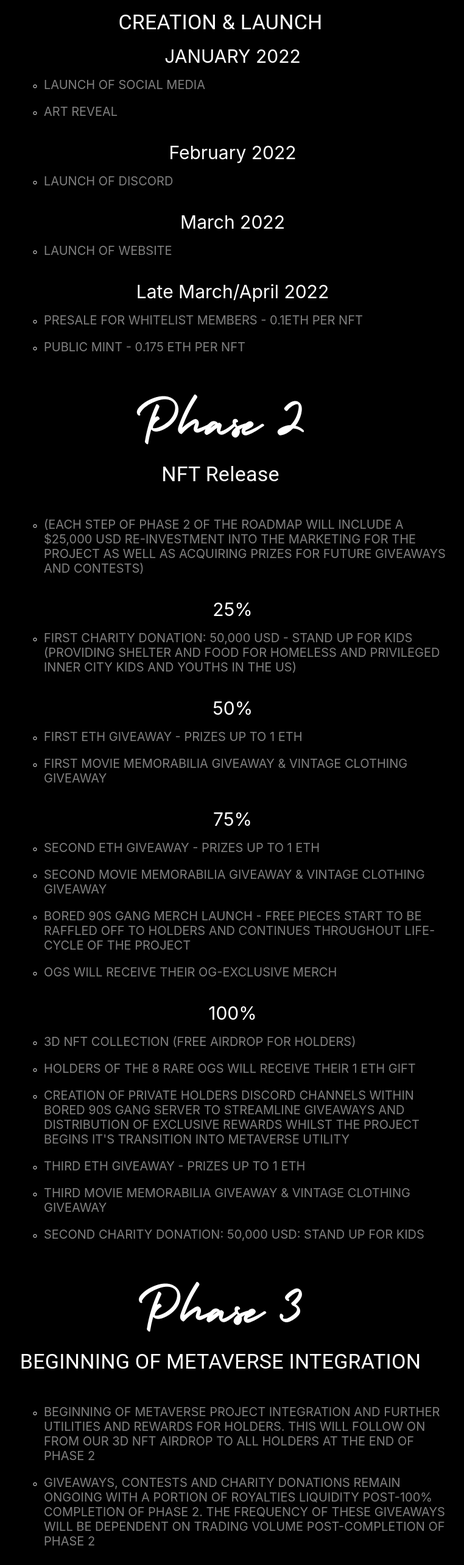
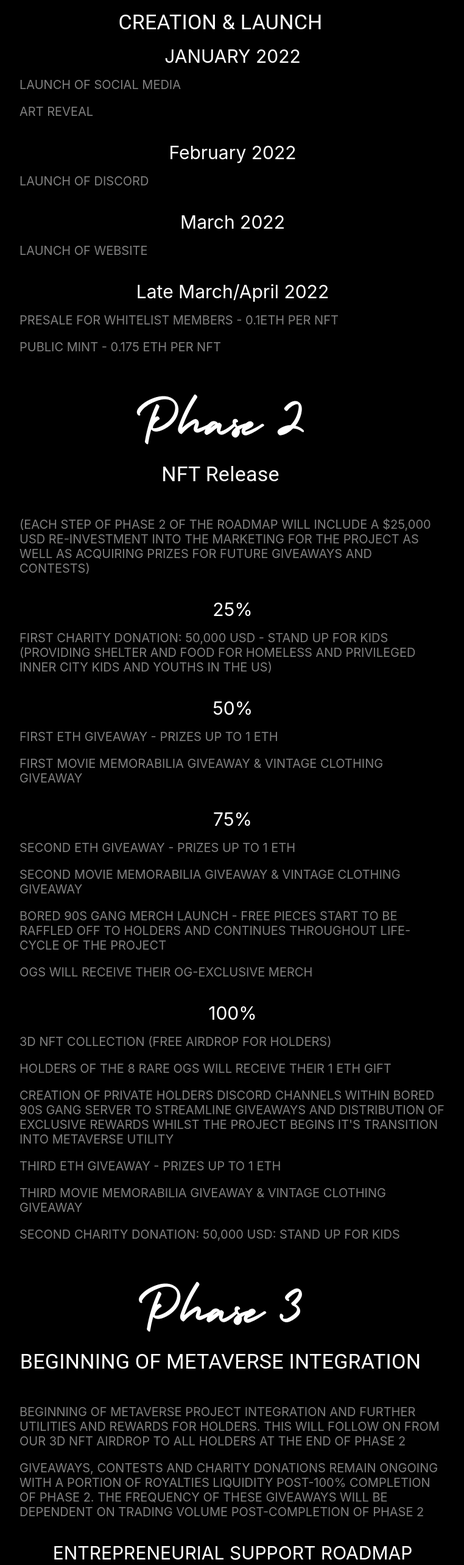
Before and after one commit to sks710931/bored90sgang, a React (Create React App) app: page / in a window 1280 px wide. Shown: the part 2680-5246 px from the top of the page at 61% size, without its empty margins (278-1040 px from the left). Built offline with nearby package versions, Linux system fonts and the light colour scheme.

Commit message:
removed roadmap dots

```diff
--- a/src/components/Goals.tsx
+++ b/src/components/Goals.tsx
@@ -17,45 +17,28 @@ export const Goals = () => {
           <ul className={classes.goallist}>
             <li className={classes.goalitem}>
               <span className={classes.perc}>JANUARY 2022</span>
-              <ul>
-                <li>
+
               <p className={classes.goalItems}>Launch of Social Media</p>
-                </li>
-                <li>
+
               <p className={classes.goalItems}> Art Reveal</p>
-                </li>
-              </ul>
             </li>
             <li className={classes.goalitem}>
               <span className={classes.perc}>February 2022</span>
-              <ul>
-                <li>
+
               <p className={classes.goalItems}> Launch of Discord</p>
-                </li>
-              </ul>
             </li>
             <li className={classes.goalitem}>
               <span className={classes.perc}>March 2022</span>
-              <ul>
-                <li>
               <p className={classes.goalItems}> Launch of Website</p>
-                </li>
-              </ul>
             </li>
             <li className={classes.goalitem}>
               <span className={classes.perc}>Late March/April 2022</span>
-              <ul>
-                <li>
               <p className={classes.goalItems}>
                 Presale for Whitelist Members - 0.1ETH per nft
               </p>
-                </li>
-                <li>
               <p className={classes.goalItems}>
                 Public Mint - 0.175 ETH per nft
               </p>
-                </li>
-              </ul>
             </li>
           </ul>
           <div className={classes.heading}>
@@ -64,95 +47,80 @@ export const Goals = () => {
           </div>
           <ul className={classes.goallist}>
             <li className={classes.goalitem}>
-              <ul>
-                <li>
+
                   <p className={classes.goalItems}>
                     {" "}
                     (Each Step of Phase 2 of the Roadmap will Include a $25,000
                     USD re-investment into the marketing for the project as well
                     as acquiring prizes for future giveaways and contests)
                   </p>
-                </li>
-              </ul>
+
             </li>
             <li className={classes.goalitem}>
               <span className={classes.perc}>25%</span>
-              <ul>
-                <li>
+
                   <p className={classes.goalItems}>
                     {" "}
                     First Charity Donation: 50,000 USD - Stand Up for Kids
                     (providing shelter and food for homeless and privileged
                     inner city kids and youths in the US)
                   </p>
-                </li>
-              </ul>
+
             </li>
             <li className={classes.goalitem}>
               <span className={classes.perc}>50%</span>
-              <ul>
-                <li>
+
                   <p className={classes.goalItems}>
                     {" "}
                     First ETH Giveaway - Prizes up to 1 ETH
                   </p>
-                </li>
-                <li>
+
                   <p className={classes.goalItems}>
                     {" "}
                     First Movie Memorabilia Giveaway & Vintage Clothing Giveaway
                   </p>
-                </li>
-              </ul>
+
             </li>
             <li className={classes.goalitem}>
               <span className={classes.perc}>75%</span>
-              <ul>
-                <li>
+
                   <p className={classes.goalItems}>
                     {" "}
                     Second ETH Giveaway - Prizes up to 1 ETH
                   </p>
-                </li>
-                <li>
+
                   <p className={classes.goalItems}>
                     {" "}
                     Second Movie Memorabilia Giveaway & Vintage Clothing
                     Giveaway
                   </p>
-                </li>
-                <li>
+
                   <p className={classes.goalItems}>
                     {" "}
                     Bored 90s Gang Merch Launch - Free Pieces Start to be
                     Raffled off to Holders and continues throughout life-cycle
                     of the project
                   </p>
-                </li>
-                <li>
+
                   <p className={classes.goalItems}>
                     {" "}
                     OGs will receive their OG-exclusive merch
                   </p>
-                </li>
-              </ul>
+
             </li>
             <li className={classes.goalitem}>
               <span className={classes.perc}>100%</span>
-              <ul>
-                <li>
+
                   <p className={classes.goalItems}>
                     {" "}
                     3D NFT Collection (FREE airdrop for holders)
                   </p>
-                </li>
-                <li>
+
                   <p className={classes.goalItems}>
                     {" "}
                     HOLDERS Of the 8 Rare OGs will receive their 1 ETH gift
                   </p>
-                </li>
-                <li>
+
                   <p className={classes.goalItems}>
                     {" "}
                     Creation of PRIVATE holders discord channels within Bored
@@ -160,26 +128,22 @@ export const Goals = () => {
                     exclusive rewards whilst the project begins it's transition
                     into metaverse utility
                   </p>
-                </li>
-                <li>
+
                   <p className={classes.goalItems}>
                     {" "}
                     Third ETH Giveaway - Prizes up to 1 ETH
                   </p>
-                </li>
-                <li>
+
                   <p className={classes.goalItems}>
                     {" "}
                     Third Movie Memorabilia Giveaway & Vintage Clothing Giveaway
                   </p>
-                </li>
-                <li>
+
                   <p className={classes.goalItems}>
                     {" "}
                     Second Charity Donation: 50,000 USD: Stand Up for Kids
                   </p>
-                </li>
-              </ul>
+
             </li>
           </ul>
           <div className={classes.heading}>
@@ -190,48 +154,36 @@ export const Goals = () => {
           </div>
           <ul className={classes.goallist}>
             <li className={classes.goalitem}>
-              <ul>
-                <li>
               <p className={classes.goalItems}>
-                    Beginning of metaverse project integration and further
-                    utilities and rewards for holders. This will follow on from
-                    our 3d NFT airdrop to all holders at the end of phase 2
+                Beginning of metaverse project integration and further utilities
+                and rewards for holders. This will follow on from our 3d NFT
+                airdrop to all holders at the end of phase 2
               </p>
-                </li>
-                <li>
               <p className={classes.goalItems}>
-                    Giveaways, Contests and Charity Donations remain ongoing
-                    with a portion of royalties liquidity post-100% completion
-                    of phase 2. The frequency of these giveaways will be
-                    dependent on trading volume post-completion of phase 2
+                Giveaways, Contests and Charity Donations remain ongoing with a
+                portion of royalties liquidity post-100% completion of phase 2.
+                The frequency of these giveaways will be dependent on trading
+                volume post-completion of phase 2
               </p>
-                </li>
-              </ul>
             </li>
             <li className={classes.goalitem}>
               <span className={classes.perc}>
                 ENTREPRENEURIAL SUPPORT ROADMAP
               </span>
-              <ul>
-                <li>
               <p className={classes.goalItems}>
-                    We also want to support our holders in their endeavours
-                    outside of the Bored 90s Gang NFT project. This will be
-                    expanded upon throughout the life-cycle of the project and
-                    beyond
+                We also want to support our holders in their endeavours outside
+                of the Bored 90s Gang NFT project. This will be expanded upon
+                throughout the life-cycle of the project and beyond
               </p>
-                </li>
-                <li>
               <p className={classes.goalItems}>
-                    Royalties-Backed Support for our Entrepreneurial Holders:
-                    Part of the royalties stored in our community wallet will be
+                Royalties-Backed Support for our Entrepreneurial Holders: Part
+                of the royalties stored in our community wallet will be
                 allocated towards this specific part of our utility. The dev
                 team will communicate with holders who have their own
                 entrepreneurial ambitions and businesses, and give them the
-                    opportunity to gain more exposure. See discord server for details.
+                opportunity to gain more exposure. See discord server for
+                details.
               </p>
-                </li>
-              </ul>
             </li>
           </ul>
         </div>
```
Lines whose indentation alone changed are shown as unchanged.
